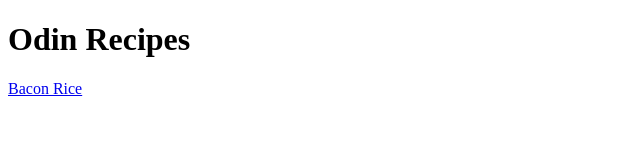
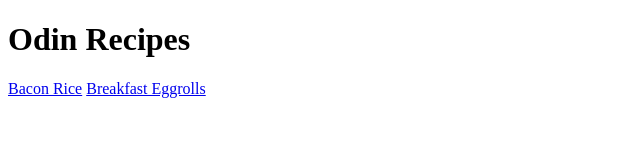
Before and after one commit to tbnicolaysen/odin_recipes, a plain HTML site: page index.html in a window 1280 px wide. Shown: the whole page, without its empty margins (0-640 px from the left). Drawn offline with Linux system fonts and the light colour scheme.

Commit message:
Add eggroll link to index

```diff
--- a/index.html
+++ b/index.html
@@ -5,5 +5,6 @@
  <body>
   <h1>Odin Recipes</h1>
   <a href="recipes/bacon-rice.html">Bacon Rice</a>
+  <a href="recipes/breakfast-eggrolls.html">Breakfast Eggrolls</a>
  </body>
 </html>
```
